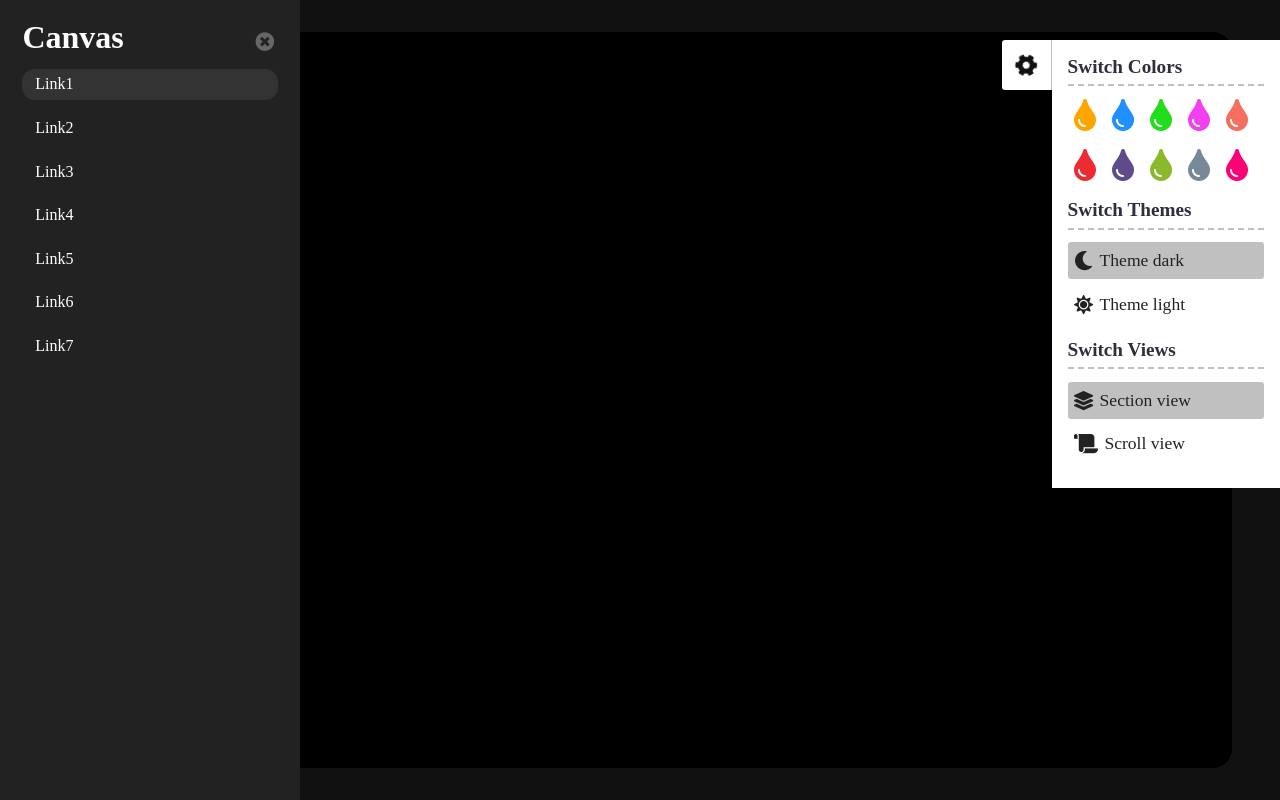
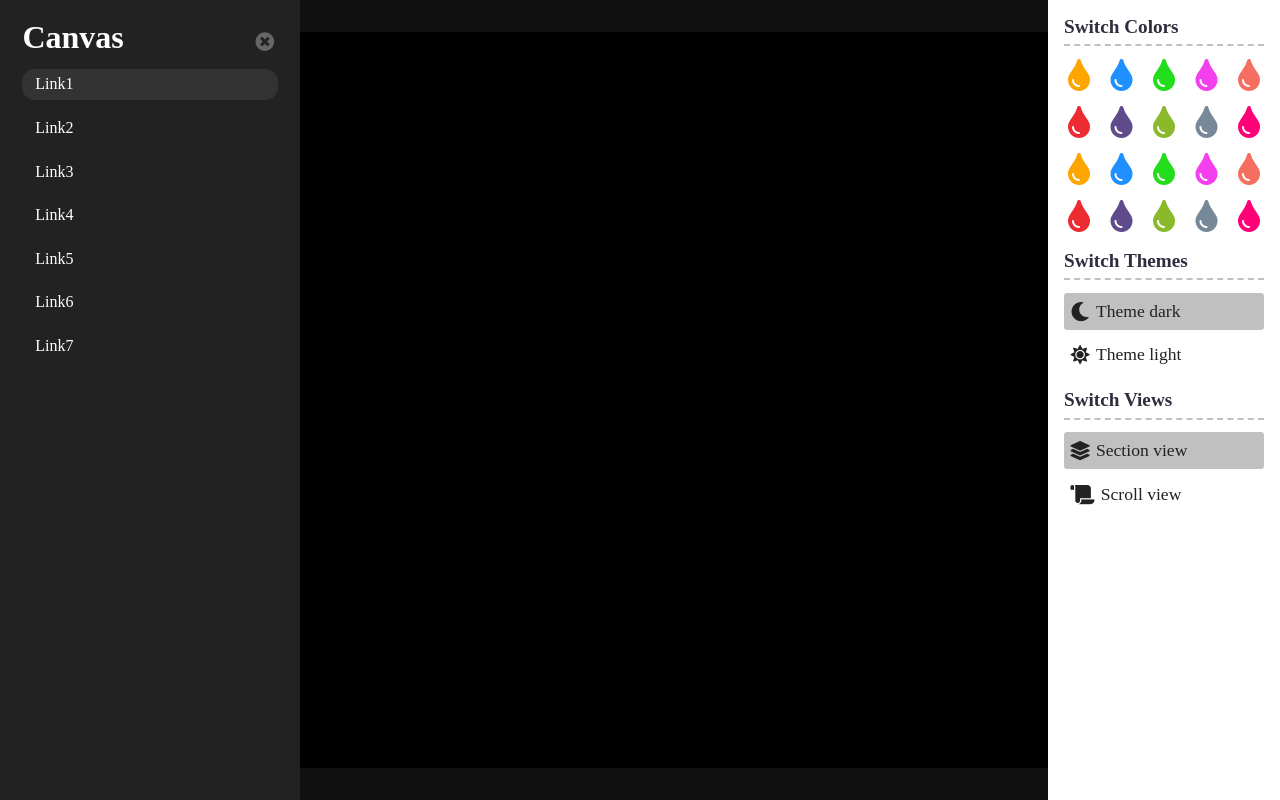
Before and after one commit to riazul01/canvas, a plain HTML site: page index.html in a window 1280 px wide. Both pictures are taken after a click on the element 1255 px from the left and 65 px from the top of the page. Shown: the top 800 px of the page. Drawn offline with Linux system fonts and the light colour scheme; files whose address does not match are found by name; a web font is replaced by a local one.

Commit message:
settings ui updated

```diff
--- a/index.html
+++ b/index.html
@@ -100,6 +100,36 @@
                     <li class="color-btn" data-color="crimson">
                         <span class="icon-tint" style="color: #ff0077;"></span>
                     </li>
+                    <li class="color-btn" data-color="orange">
+                        <span class="icon-tint" style="color: orange;"></span>
+                    </li>
+                    <li class="color-btn" data-color="blue">
+                        <span class="icon-tint" style="color: #1e90ff;"></span>
+                    </li>
+                    <li class="color-btn" data-color="green">
+                        <span class="icon-tint" style="color: #22dd1b;"></span>
+                    </li>
+                    <li class="color-btn" data-color="purple">
+                        <span class="icon-tint" style="color: #f43fee;"></span>
+                    </li>
+                    <li class="color-btn" data-color="salmon">
+                        <span class="icon-tint" style="color: #f46f60;"></span>
+                    </li>
+                    <li class="color-btn" data-color="red">
+                        <span class="icon-tint" style="color: #ed2b33;"></span>
+                    </li>
+                    <li class="color-btn" data-color="violate">
+                        <span class="icon-tint" style="color: #5f4b8b;"></span>
+                    </li>
+                    <li class="color-btn" data-color="olive">
+                        <span class="icon-tint" style="color: #8ab92c;"></span>
+                    </li>
+                    <li class="color-btn" data-color="gray">
+                        <span class="icon-tint" style="color: #778899;"></span>
+                    </li>
+                    <li class="color-btn" data-color="crimson">
+                        <span class="icon-tint" style="color: #ff0077;"></span>
+                    </li>
                 </ul>
             </div>
 
--- a/script.js
+++ b/script.js
@@ -14,11 +14,15 @@ const body = document.querySelector('body');
 // toggle switch box
 toggleSettings.addEventListener('click', () => {
     settings.classList.toggle('show-settings');
+    toggleSettings.classList.toggle('remove');
 });
 
 // close switch box
 body.addEventListener('click', () => {
     settings.classList.remove('show-settings');
+    setTimeout(() => {
+        toggleSettings.classList.remove('remove');
+    }, 200);
 });
 
 settings.addEventListener('click', (e) => {
--- a/styles/settings.css
+++ b/styles/settings.css
@@ -1,9 +1,10 @@
 /* settings start */
 .settings {
+    position: fixed;
+    top: 0;
+    right: 0;
     padding: 1rem;
-    position: fixed;
-    top: 40px;
-    right: 0;
+    height: 100vh;
     background: #fff;
     transform: translateX(100%);
     transition: transform 0.4s ease;
@@ -12,11 +13,12 @@
 
 .settings.show-settings {
     transform: translateX(0);
+    transition-delay: 0.2s;
 }
 
 .toggle-settings {
-    position: absolute;
-    top: 0;
+    position: fixed;
+    top: 40px;
     left: -50px;
     height: 50px;
     width: 50px;
@@ -28,7 +30,12 @@
     background: #fff;
     border-radius: 0.2rem 0 0 0.2rem;
     border-right: 1px solid silver;
+    transition: all 0.3s ease;
     box-sizing: border-box;
+}
+
+.toggle-settings.remove {
+    transform: translateX(600%);
 }
 
 .toggle-settings span {
@@ -54,16 +61,14 @@
 }
 
 .colors-box {
-    margin: 0.8rem 0 0.6rem 0.4rem;
+    margin: 0.8rem 0 0.6rem 0;
+    width: 200px;
     display: grid;
     grid-template-columns: 1fr 1fr 1fr 1fr 1fr;
-    row-gap: 1rem;
+    gap: 0.8rem;
     cursor: pointer;
     list-style: none;
-}
-
-.color-btn {
-    margin-right: 1rem;
+    place-items: center;
 }
 
 .color-btn span {
```
